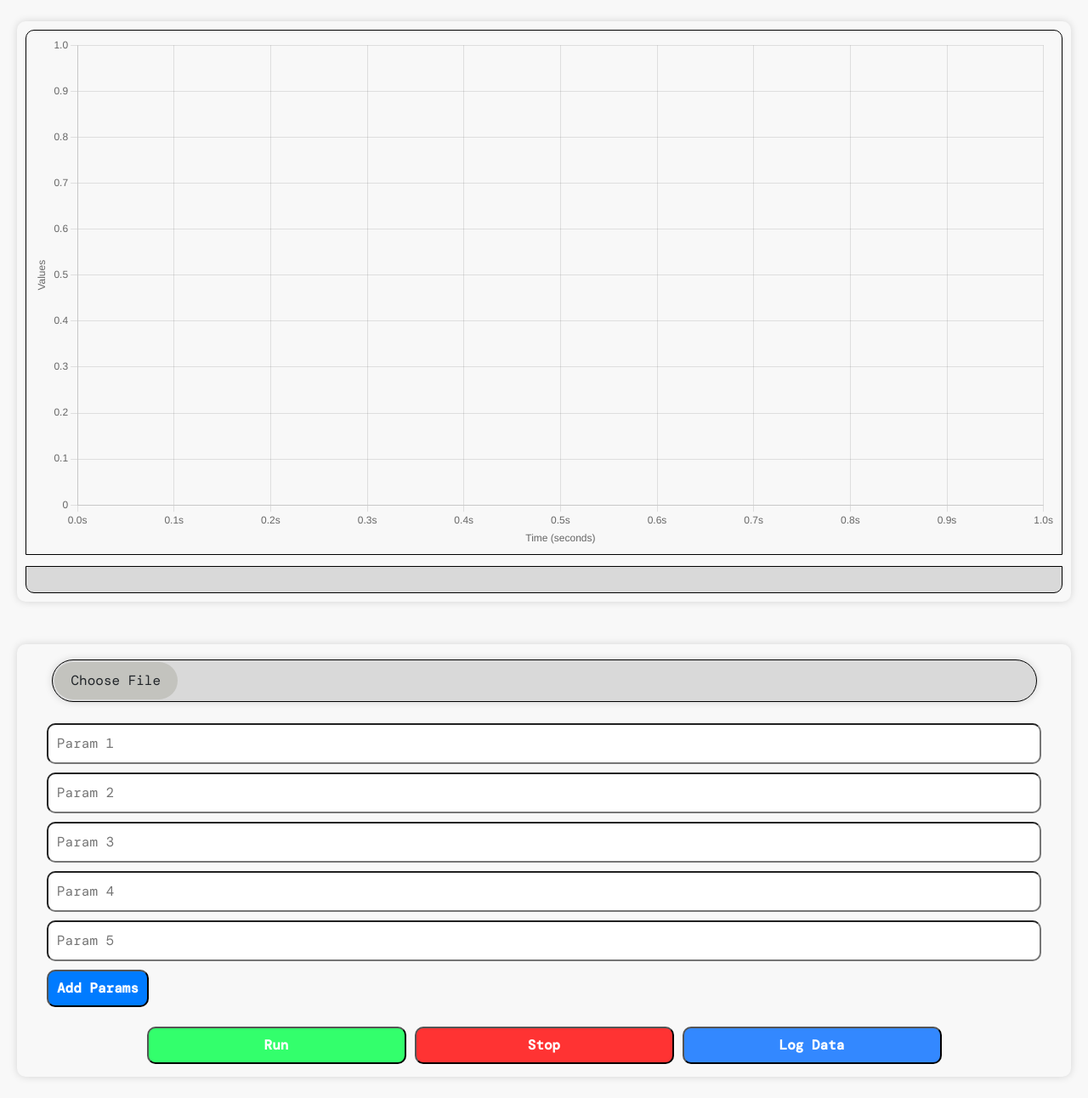
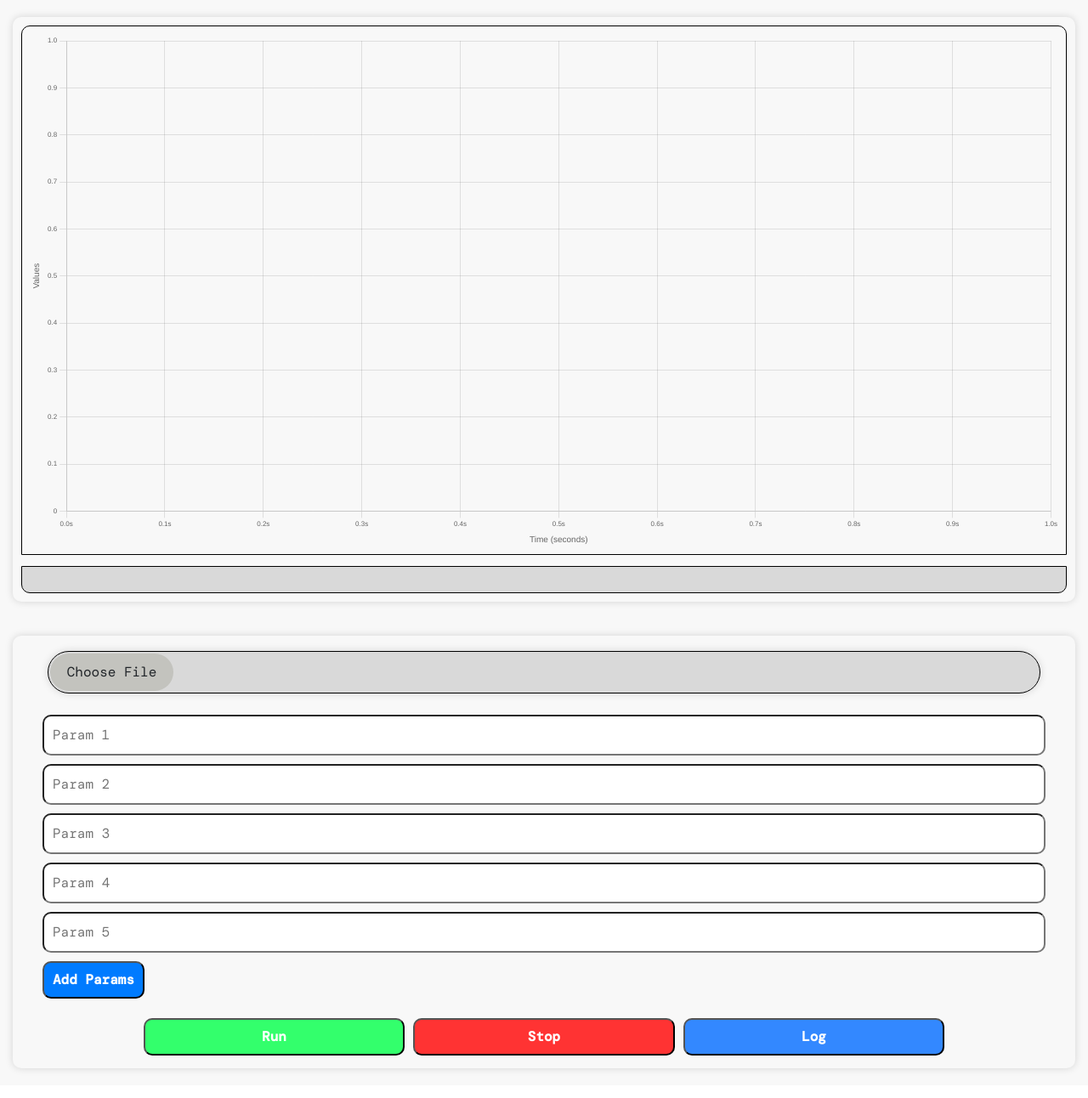
Before and after one commit to ErdhyErnando/flask-auth, a Flask app: template templates/gui3.html in a window 1280 px wide. Shown: the part 70-1362 px from the top of the page at 85% size. After the commit the page ends 1332 px from the top, so only its background shows below. Run offline with Flask 3, Linux system fonts and the light colour scheme; the template is opened without the code that fills it, so the values that code supplies are empty; the visitor is signed in with stand-in values (Sample User, id 1); some libraries are stand-ins or nearby versions; some web fonts are replaced.

Commit message:
graph 🐶

```diff
--- a/static/css/gui.css
+++ b/static/css/gui.css
@@ -11,7 +11,7 @@ body {
   /* border: 2px solid red; */
   display: flex;
   flex-direction: column;
-  margin: 25px 20px;
+  margin: 20px 15px;
   padding: 10px 10px;
   border-radius: 10px;
   background-color: #f8f8f8;
@@ -44,7 +44,7 @@ body {
 }
 
 #output {
-  max-height: 140px;
+  max-height: 80px;
   overflow-y: auto;
   overflow-x: auto;
   white-space: pre-wrap;
@@ -56,7 +56,7 @@ body {
   /* border: 2px solid red; */
   display: flex;
   flex-direction: column;
-  margin: 25px 20px;
+  margin: 20px 15px;
   padding: 10px 10px;
   border-radius: 10px;
   background-color: #f8f8f8;
--- a/static/js/gui3.js
+++ b/static/js/gui3.js
@@ -17,11 +17,17 @@ document.addEventListener("DOMContentLoaded", function () {
                     position: 'bottom',
                     title: {
                         display: true,
-                        text: 'Time (seconds)'
+                        text: 'Time (seconds)',
+                        font: {
+                            size: 10
+                        }
                     },
                     ticks: {
                         callback: function (value) {
                             return value.toFixed(1) + 's';
+                        },
+                        font: {
+                            size: 8
                         }
                     }
                 },
@@ -29,7 +35,24 @@ document.addEventListener("DOMContentLoaded", function () {
                     beginAtZero: true,
                     title: {
                         display: true,
-                        text: 'Values'
+                        text: 'Values',
+                        font: {
+                            size: 10
+                        }
+                    },
+                    ticks: {
+                        font: {
+                            size: 8
+                        }
+                    }
+                }
+            },
+            plugins: {
+                legend: {
+                    labels: {
+                        font: {
+                            size: 10
+                        }
                     }
                 }
             }
--- a/templates/gui3.html
+++ b/templates/gui3.html
@@ -70,7 +70,7 @@
         <div class="gui__btnwrapper">
             <button id="startButton" class="gui__runbutton">Run</button>
             <button id="stopButton" class="gui__stopbutton">Stop</button>
-            <button id="logButton" class="gui__logbutton">Log Data</button>
+            <button id="logButton" class="gui__logbutton">Log</button>
         </div>
     </section>
 
```
